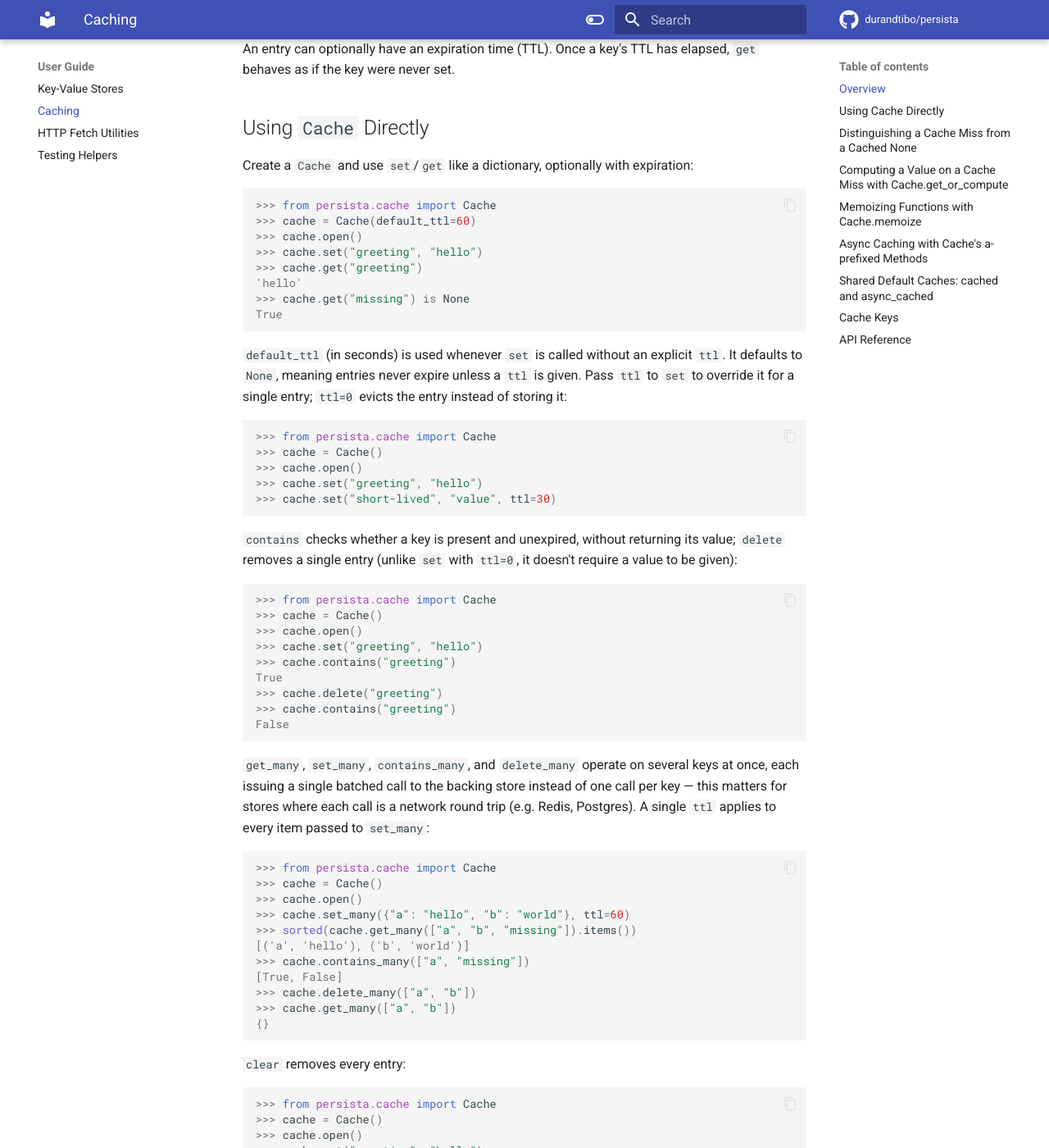
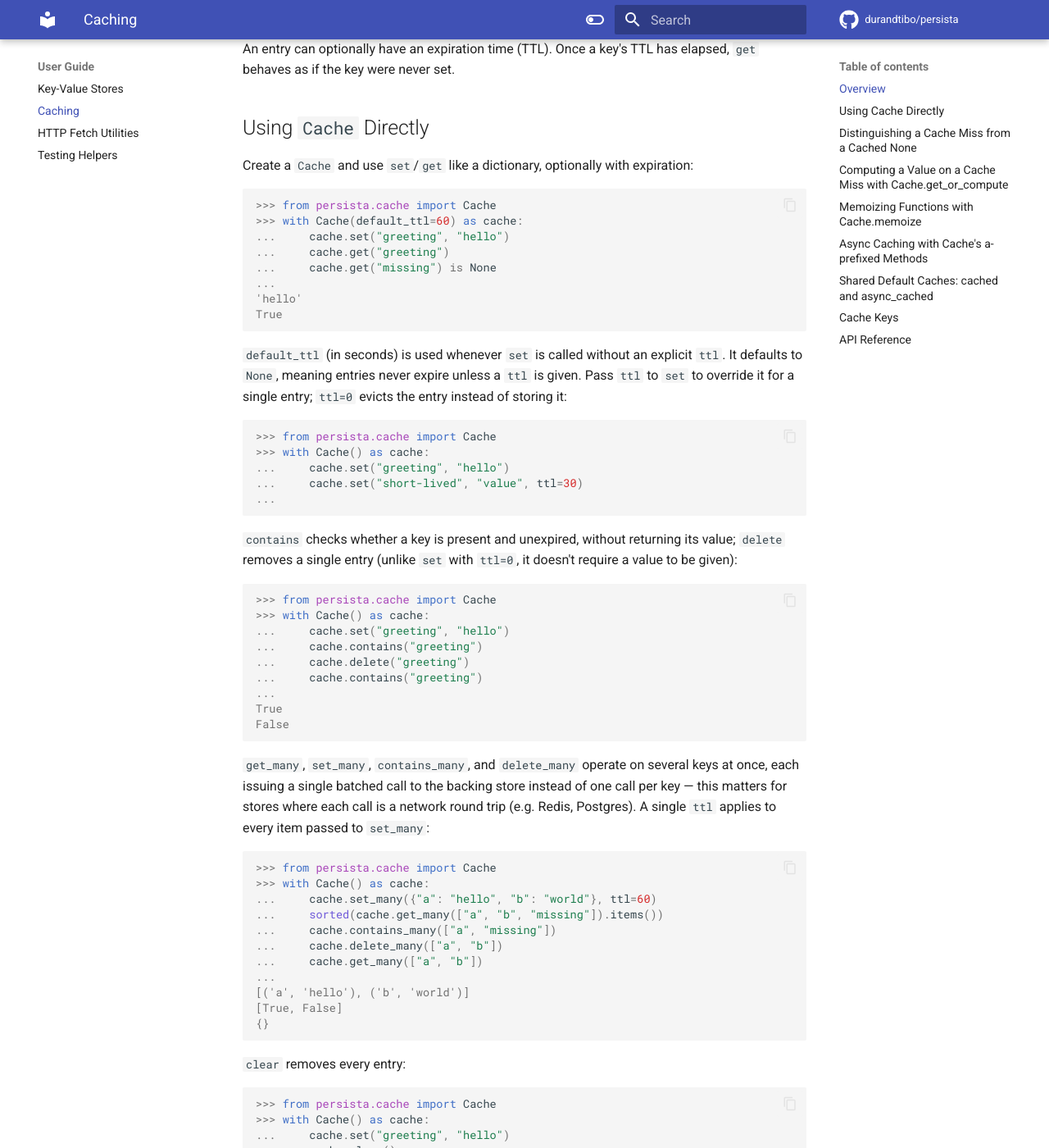
Before and after one commit to durandtibo/persista, an MkDocs documentation site: the page built from docs/docs/uguide/cache.md, in a window 1280 px wide and 1400 px high, scrolled down 584 px. Shown: the whole window at 82% size. Built offline with MkDocs 1.6.1 and Material for MkDocs 9.7.7, drawn with Linux system fonts in a browser that asks for light colours; emoji names are drawn with the system emoji font; comment, search, counter and statistics services are not loaded; the version menu is left out; some of the changed text lies outside the part shown.

Commit message:
Update docs

````diff
--- a/docs/docs/uguide/cache.md
+++ b/docs/docs/uguide/cache.md
@@ -25,12 +25,12 @@ Create a `Cache` and use `set`/`get` like a dictionary, optionally with expirati
 
 ```pycon
 >>> from persista.cache import Cache
->>> cache = Cache(default_ttl=60)
->>> cache.open()
->>> cache.set("greeting", "hello")
->>> cache.get("greeting")
+>>> with Cache(default_ttl=60) as cache:
+...     cache.set("greeting", "hello")
+...     cache.get("greeting")
+...     cache.get("missing") is None
+...
 'hello'
->>> cache.get("missing") is None
 True
 
 ```
@@ -41,10 +41,10 @@ override it for a single entry; `ttl=0` evicts the entry instead of storing it:
 
 ```pycon
 >>> from persista.cache import Cache
->>> cache = Cache()
->>> cache.open()
->>> cache.set("greeting", "hello")
->>> cache.set("short-lived", "value", ttl=30)
+>>> with Cache() as cache:
+...     cache.set("greeting", "hello")
+...     cache.set("short-lived", "value", ttl=30)
+...
 
 ```
 
@@ -53,13 +53,13 @@ removes a single entry (unlike `set` with `ttl=0`, it doesn't require a value to
 
 ```pycon
 >>> from persista.cache import Cache
->>> cache = Cache()
->>> cache.open()
->>> cache.set("greeting", "hello")
->>> cache.contains("greeting")
+>>> with Cache() as cache:
+...     cache.set("greeting", "hello")
+...     cache.contains("greeting")
+...     cache.delete("greeting")
+...     cache.contains("greeting")
+...
 True
->>> cache.delete("greeting")
->>> cache.contains("greeting")
 False
 
 ```
@@ -71,15 +71,15 @@ every item passed to `set_many`:
 
 ```pycon
 >>> from persista.cache import Cache
->>> cache = Cache()
->>> cache.open()
->>> cache.set_many({"a": "hello", "b": "world"}, ttl=60)
->>> sorted(cache.get_many(["a", "b", "missing"]).items())
+>>> with Cache() as cache:
+...     cache.set_many({"a": "hello", "b": "world"}, ttl=60)
+...     sorted(cache.get_many(["a", "b", "missing"]).items())
+...     cache.contains_many(["a", "missing"])
+...     cache.delete_many(["a", "b"])
+...     cache.get_many(["a", "b"])
+...
 [('a', 'hello'), ('b', 'world')]
->>> cache.contains_many(["a", "missing"])
 [True, False]
->>> cache.delete_many(["a", "b"])
->>> cache.get_many(["a", "b"])
 {}
 
 ```
@@ -88,11 +88,11 @@ every item passed to `set_many`:
 
 ```pycon
 >>> from persista.cache import Cache
->>> cache = Cache()
->>> cache.open()
->>> cache.set("greeting", "hello")
->>> cache.clear()
->>> cache.get("greeting") is None
+>>> with Cache() as cache:
+...     cache.set("greeting", "hello")
+...     cache.clear()
+...     cache.get("greeting") is None
+...
 True
 
 ```
@@ -113,10 +113,10 @@ legitimately return `None` for a value that isn't ready yet:
 
 ```pycon
 >>> from persista.cache import Cache
->>> cache = Cache(ignore_none=True)
->>> cache.open()
->>> cache.set("key", None)
->>> cache.get("key") is None  # treated as a miss, not a cached None
+>>> with Cache(ignore_none=True) as cache:
+...     cache.set("key", None)
+...     cache.get("key") is None  # treated as a miss, not a cached None
+...
 True
 
 ```
@@ -129,9 +129,9 @@ so `cache.get("key") is None` alone can't tell the two apart. Pass a `default` (
 
 ```pycon
 >>> from persista.cache import Cache
->>> cache = Cache()
->>> cache.open()
->>> cache.get("missing", "fallback")
+>>> with Cache() as cache:
+...     cache.get("missing", "fallback")
+...
 'fallback'
 
 ```
@@ -141,12 +141,12 @@ compare the result against it with `is`:
 
 ```pycon
 >>> from persista.cache import Cache, MISSING
->>> cache = Cache()
->>> cache.open()
->>> cache.set("key", None)
->>> cache.get("key", MISSING) is MISSING
+>>> with Cache() as cache:
+...     cache.set("key", None)
+...     cache.get("key", MISSING) is MISSING
+...     cache.get("missing", MISSING) is MISSING
+...
 False
->>> cache.get("missing", MISSING) is MISSING
 True
 
 ```
@@ -160,12 +160,12 @@ sentinel:
 
 ```pycon
 >>> from persista.cache import Cache
->>> cache = Cache()
->>> cache.open()
->>> cache.set("key", None)
->>> cache.try_get("key")
+>>> with Cache() as cache:
+...     cache.set("key", None)
+...     cache.try_get("key")
+...     cache.try_get("missing")
+...
 (True, None)
->>> cache.try_get("missing")
 (False, None)
 
 ```
@@ -178,16 +178,16 @@ sentinel:
 
 ```pycon
 >>> from persista.cache import Cache
->>> cache = Cache()
->>> cache.open()
 >>> calls = []
 >>> def compute(x):
 ...     calls.append(x)
 ...     return x * 2
 ...
->>> cache.get_or_compute("key", compute, (4,), {})
+>>> with Cache() as cache:
+...     cache.get_or_compute("key", compute, (4,), {})
+...     cache.get_or_compute("key", compute, (4,), {})  # served from the cache
+...
 8
->>> cache.get_or_compute("key", compute, (4,), {})  # served from the cache
 8
 >>> calls
 [4]
@@ -200,16 +200,15 @@ store is still accessed synchronously; only the function is awaited:
 ```pycon
 >>> import asyncio
 >>> from persista.cache import Cache
->>> cache = Cache()
->>> cache.open()
 >>> calls = []
 >>> async def compute(x):
 ...     calls.append(x)
 ...     return x * 2
 ...
 >>> async def main():
-...     print(await cache.aget_or_compute("key", compute, (4,), {}))
-...     print(await cache.aget_or_compute("key", compute, (4,), {}))  # cached
+...     async with Cache() as cache:
+...         print(await cache.aget_or_compute("key", compute, (4,), {}))
+...         print(await cache.aget_or_compute("key", compute, (4,), {}))  # cached
 ...
 >>> asyncio.run(main())
 8
@@ -226,17 +225,17 @@ and its arguments. It works on both sync and `async def` functions:
 
 ```pycon
 >>> from persista.cache import Cache
->>> cache = Cache()
->>> cache.open()
 >>> calls = []
->>> @cache.memoize(ttl=60)
-... def square(x):
-...     calls.append(x)
-...     return x * x
+>>> with Cache() as cache:
+...     @cache.memoize(ttl=60)
+...     def square(x):
+...         calls.append(x)
+...         return x * x
 ...
->>> square(4)
+...     square(4)
+...     square(4)  # served from the cache, not re-computed
+...
 16
->>> square(4)  # served from the cache, not re-computed
 16
 >>> calls
 [4]
@@ -258,17 +257,17 @@ via `make_key` (see [Cache Keys](#cache-keys) below):
 
 ```pycon
 >>> from persista.cache import Cache
->>> cache = Cache()
->>> cache.open()
 >>> calls = []
->>> @cache.memoize(ttl=60, strategy="json", ignore_non_serializable=True)
-... def greet(name, client=None):
-...     calls.append(name)
-...     return f"hello {name}"
+>>> with Cache() as cache:
+...     @cache.memoize(ttl=60, strategy="json", ignore_non_serializable=True)
+...     def greet(name, client=None):
+...         calls.append(name)
+...         return f"hello {name}"
 ...
->>> greet("Ann", client=object())
+...     greet("Ann", client=object())
+...     greet("Ann", client=object())  # different (non-serializable) client, still a cache hit
+...
 'hello Ann'
->>> greet("Ann", client=object())  # different (non-serializable) client, still a cache hit
 'hello Ann'
 >>> calls
 ['Ann']
````
Also changed, not shown: 6 other files.
